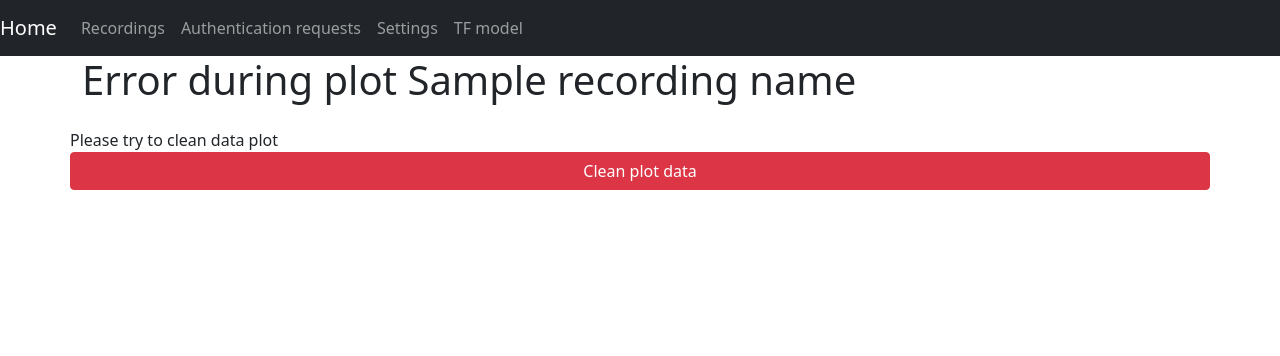
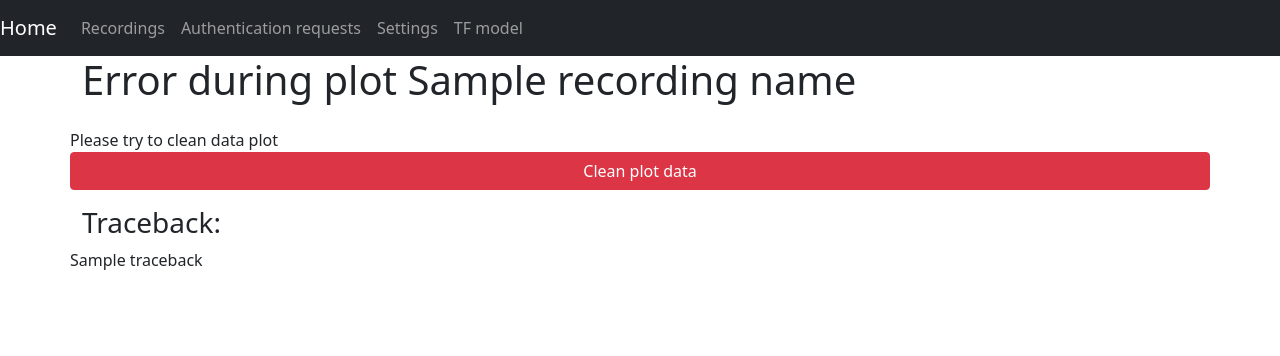
Before and after one commit to Alexsogge/MasterProject, a Python web app: template Webserver/templates/error_show_recording_plot.html in a window 1280 px wide. Shown: the top 356 px of the page. Run offline with Jinja, Linux system fonts and the light colour scheme; the template is opened without the code that fills it: most values are stand-ins (such as "Sample title", 1, 10 or a date in 2020).

Commit message:
show traceback on error

```diff
--- a/Webserver/templates/error_show_recording_plot.html
+++ b/Webserver/templates/error_show_recording_plot.html
@@ -18,4 +18,12 @@
             {{ error }}
         </div>
     {% endif %}
+     {% if traceback %}
+        <div class="row mt-3">
+            <h3>Traceback:</h3>
+        </div>
+        <div class="row">
+            {{ traceback }}
+        </div>
+    {% endif %}
 {% endblock %}
```
Also changed, not shown: Webserver/views.py (+5 -2 lines).
